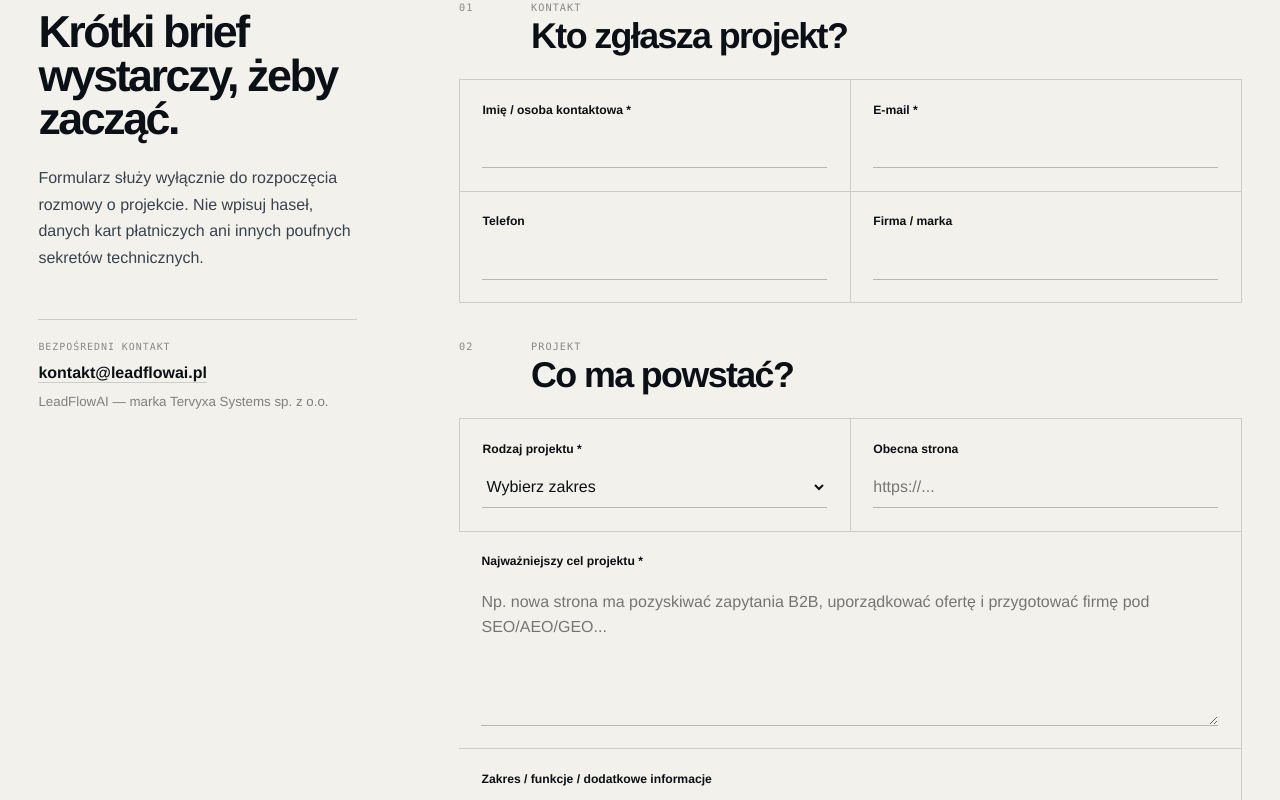
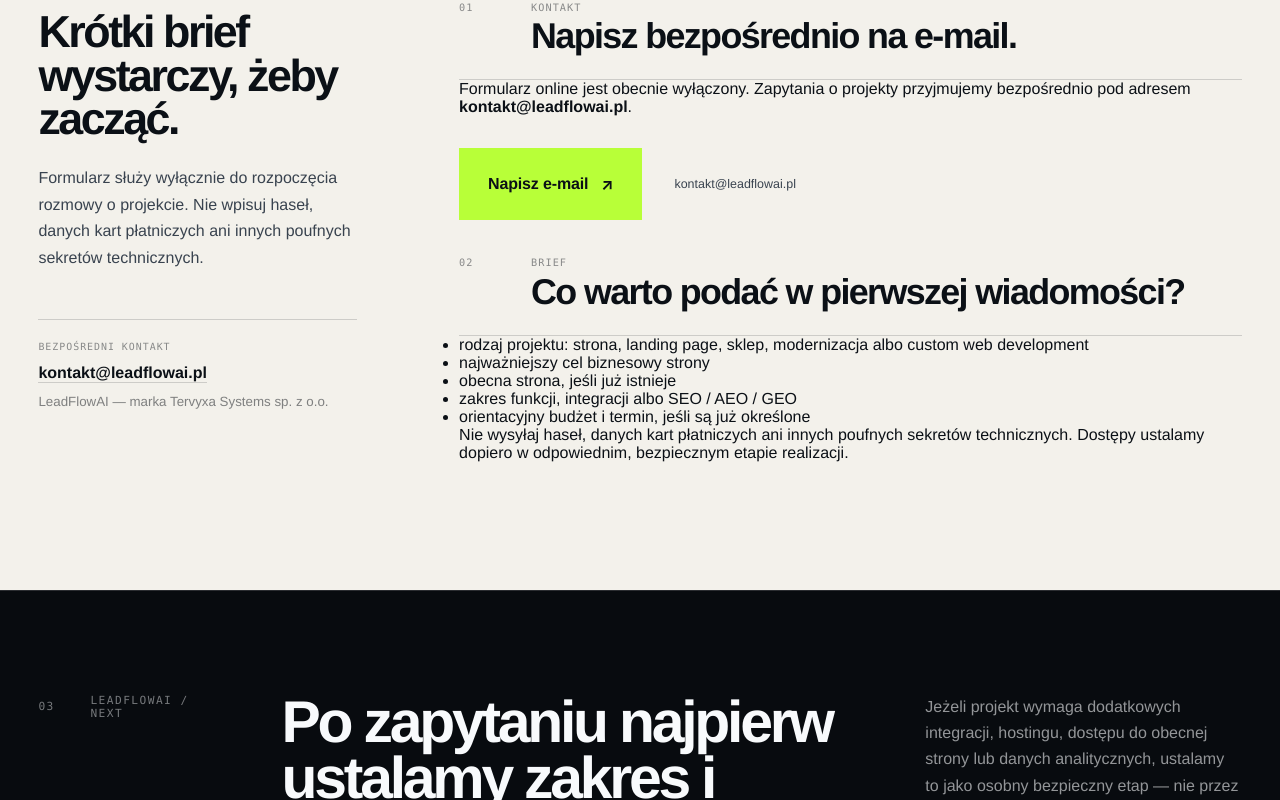
Before and after one commit to rcchemicalsszczecin-gif/leadflowaiweb-, a Next.js app: page /kontakt in a window 1280 px wide. Shown: the part 840-1640 px from the top of the page. Built offline with nearby package versions, Linux system fonts and the light colour scheme; no server answers.

Commit message:
fix: disable unconfigured lead delivery

```diff
--- a/components/lead-form.tsx
+++ b/components/lead-form.tsx
@@ -1,155 +1,55 @@
-"use client";
-
-import { useState } from "react";
-import { apiUrl } from "@/lib/runtime";
-import { budgetRanges, projectTypes } from "@/lib/lead";
 import { site } from "@/lib/site";
 
-type SubmitState =
-  | { kind: "idle" }
-  | { kind: "sending" }
-  | { kind: "success"; message: string }
-  | { kind: "error"; message: string; fallbackEmail?: string };
-
-type ErrorMap = Record<string, string>;
-
-const projectLabels: Record<(typeof projectTypes)[number], string> = {
-  "strona-firmowa": "Strona firmowa / usługowa",
-  "landing-page": "Landing page",
-  "e-commerce": "Sklep internetowy / e-commerce",
-  modernizacja: "Modernizacja / redesign",
-  "web-development": "Custom web development",
-  audyt: "Audyt strony",
-  "seo-aeo-geo": "SEO + AEO + GEO / AI Search",
-  inne: "Inny projekt WWW",
-};
-
-const budgetLabels: Record<(typeof budgetRanges)[number], string> = {
-  "nie-wiem": "Nie wiem — dobierzmy zakres",
-  "do-3000": "Do 3 000 zł",
-  "3000-6000": "3 000–6 000 zł",
-  "6000-12000": "6 000–12 000 zł",
-  "12000-plus": "12 000 zł+",
-};
-
-function FieldError({ name, errors }: { name: string; errors: ErrorMap }) {
-  const error = errors[name];
-  if (!error) return null;
-  return <p className="field-error" id={`${name}-error`} role="alert">{error}</p>;
-}
+const briefPoints = [
+  "rodzaj projektu: strona, landing page, sklep, modernizacja albo custom web development",
+  "najważniejszy cel biznesowy strony",
+  "obecna strona, jeśli już istnieje",
+  "zakres funkcji, integracji albo SEO / AEO / GEO",
+  "orientacyjny budżet i termin, jeśli są już określone",
+];
 
 export function LeadForm() {
-  const [startedAt, setStartedAt] = useState(() => Date.now());
-  const [state, setState] = useState<SubmitState>({ kind: "idle" });
-  const [errors, setErrors] = useState<ErrorMap>({});
-
-  async function handleSubmit(event: React.FormEvent<HTMLFormElement>) {
-    event.preventDefault();
-    if (state.kind === "sending") return;
-
-    const form = event.currentTarget;
-    const formData = new FormData(form);
-    const payload = {
-      name: formData.get("name"),
-      email: formData.get("email"),
-      phone: formData.get("phone"),
-      company: formData.get("company"),
-      projectType: formData.get("projectType"),
-      currentUrl: formData.get("currentUrl"),
-      goal: formData.get("goal"),
-      scope: formData.get("scope"),
-      budget: formData.get("budget"),
-      deadline: formData.get("deadline"),
-      website: formData.get("website"),
-      contactPermission: formData.get("contactPermission") === "on",
-      startedAt,
-    };
-
-    setErrors({});
-    setState({ kind: "sending" });
-
-    try {
-      const response = await fetch(apiUrl("/leads"), {
-        method: "POST",
-        headers: { "Content-Type": "application/json" },
-        body: JSON.stringify(payload),
-      });
-
-      const data = (await response.json().catch(() => ({}))) as {
-        ok?: boolean;
-        code?: string;
-        errors?: ErrorMap;
-        fallbackEmail?: string;
-      };
-
-      if (response.status === 202 && data.ok) {
-        form.reset();
-        setStartedAt(Date.now());
-        setState({ kind: "success", message: "Zapytanie zostało przyjęte. Odpowiemy na podany adres e-mail." });
-        return;
-      }
-
-      if (response.status === 422 && data.errors) {
-        setErrors(data.errors);
-        setState({ kind: "error", message: "Sprawdź zaznaczone pola formularza." });
-        return;
-      }
-
-      if (response.status === 429) {
-        setState({ kind: "error", message: "Wysłano zbyt wiele prób w krótkim czasie. Spróbuj ponownie później lub napisz e-mail.", fallbackEmail: site.email });
-        return;
-      }
-
-      setState({
-        kind: "error",
-        message: data.code === "DELIVERY_UNCONFIGURED"
-          ? "Formularz nie ma jeszcze skonfigurowanego kanału dostarczenia. Napisz bezpośrednio na e-mail."
-          : "Nie udało się bezpiecznie dostarczyć zapytania. Napisz bezpośrednio na e-mail.",
-        fallbackEmail: data.fallbackEmail || site.email,
-      });
-    } catch {
-      setState({ kind: "error", message: "Nie udało się połączyć z formularzem. Napisz bezpośrednio na e-mail.", fallbackEmail: site.email });
-    }
-  }
-
-  const describedBy = (name: string) => (errors[name] ? `${name}-error` : undefined);
-
   return (
-    <form className="lead-form" onSubmit={handleSubmit} noValidate>
-      <div className="form-section-head"><span>01</span><div><p className="form-kicker">KONTAKT</p><h2>Kto zgłasza projekt?</h2></div></div>
-      <div className="form-grid form-grid-two">
-        <label><span>Imię / osoba kontaktowa *</span><input name="name" autoComplete="name" required aria-invalid={Boolean(errors.name)} aria-describedby={describedBy("name")} /><FieldError name="name" errors={errors} /></label>
-        <label><span>E-mail *</span><input name="email" type="email" autoComplete="email" required aria-invalid={Boolean(errors.email)} aria-describedby={describedBy("email")} /><FieldError name="email" errors={errors} /></label>
-        <label><span>Telefon</span><input name="phone" type="tel" autoComplete="tel" /></label>
-        <label><span>Firma / marka</span><input name="company" autoComplete="organization" /></label>
+    <section className="lead-form" aria-labelledby="direct-contact-title">
+      <div className="form-section-head">
+        <span>01</span>
+        <div>
+          <p className="form-kicker">KONTAKT</p>
+          <h2 id="direct-contact-title">Napisz bezpośrednio na e-mail.</h2>
+        </div>
       </div>
 
-      <div className="form-section-head"><span>02</span><div><p className="form-kicker">PROJEKT</p><h2>Co ma powstać?</h2></div></div>
-      <div className="form-grid form-grid-two">
-        <label><span>Rodzaj projektu *</span><select name="projectType" defaultValue="" required aria-invalid={Boolean(errors.projectType)} aria-describedby={describedBy("projectType")}><option value="" disabled>Wybierz zakres</option>{projectTypes.map((type) => <option key={type} value={type}>{projectLabels[type]}</option>)}</select><FieldError name="projectType" errors={errors} /></label>
-        <label><span>Obecna strona</span><input name="currentUrl" type="url" inputMode="url" placeholder="https://..." aria-invalid={Boolean(errors.currentUrl)} aria-describedby={describedBy("currentUrl")} /><FieldError name="currentUrl" errors={errors} /></label>
+      <p>
+        Formularz online jest obecnie wyłączony. Zapytania o projekty przyjmujemy bezpośrednio
+        pod adresem <strong>{site.email}</strong>.
+      </p>
+
+      <div className="form-submit-row">
+        <a className="button button-primary button-large" href={`mailto:${site.email}`}>
+          Napisz e-mail
+          <span aria-hidden="true">↗</span>
+        </a>
+        <p>{site.email}</p>
       </div>
 
-      <label className="form-full"><span>Najważniejszy cel projektu *</span><textarea name="goal" rows={5} required minLength={20} placeholder="Np. nowa strona ma pozyskiwać zapytania B2B, uporządkować ofertę i przygotować firmę pod SEO/AEO/GEO..." aria-invalid={Boolean(errors.goal)} aria-describedby={describedBy("goal")} /><FieldError name="goal" errors={errors} /></label>
-      <label className="form-full"><span>Zakres / funkcje / dodatkowe informacje</span><textarea name="scope" rows={5} placeholder="Podstrony, sklep, chatbot, integracje, migracja, wielojęzyczność, CMS, konkretne wymagania..." /></label>
-
-      <div className="form-grid form-grid-two">
-        <label><span>Orientacyjny budżet *</span><select name="budget" defaultValue="nie-wiem" required aria-invalid={Boolean(errors.budget)} aria-describedby={describedBy("budget")}>{budgetRanges.map((range) => <option key={range} value={range}>{budgetLabels[range]}</option>)}</select><FieldError name="budget" errors={errors} /></label>
-        <label><span>Termin / ograniczenie czasowe</span><input name="deadline" placeholder="Np. do końca września / bez sztywnego terminu" /></label>
+      <div className="form-section-head">
+        <span>02</span>
+        <div>
+          <p className="form-kicker">BRIEF</p>
+          <h2>Co warto podać w pierwszej wiadomości?</h2>
+        </div>
       </div>
 
-      <div className="hp-field" aria-hidden="true"><label>Website<input name="website" tabIndex={-1} autoComplete="off" /></label></div>
-      <label className="permission-row"><input name="contactPermission" type="checkbox" required aria-invalid={Boolean(errors.contactPermission)} aria-describedby={describedBy("contactPermission")} /><span>Potwierdzam, że podane dane mogą zostać użyte do odpowiedzi na moje zapytanie. *</span></label>
-      <FieldError name="contactPermission" errors={errors} /><FieldError name="form" errors={errors} />
+      <ul>
+        {briefPoints.map((point) => (
+          <li key={point}>{point}</li>
+        ))}
+      </ul>
 
-      <div className="form-submit-row">
-        <button className="button button-primary button-large" type="submit" disabled={state.kind === "sending"}>{state.kind === "sending" ? "Wysyłanie…" : "Wyślij zapytanie"}<span aria-hidden="true">↗</span></button>
-        <p>Nie chcesz używać formularza? <a href={`mailto:${site.email}`}>{site.email}</a></p>
-      </div>
-
-      <div className={`form-status form-status-${state.kind}`} aria-live="polite" aria-atomic="true">
-        {state.kind !== "idle" && state.kind !== "sending" ? <><p>{state.message}</p>{state.kind === "error" && state.fallbackEmail ? <a href={`mailto:${state.fallbackEmail}`}>Napisz: {state.fallbackEmail}</a> : null}</> : state.kind === "sending" ? <p>Bezpiecznie przekazujemy zapytanie…</p> : null}
-      </div>
-    </form>
+      <p>
+        Nie wysyłaj haseł, danych kart płatniczych ani innych poufnych sekretów technicznych.
+        Dostępy ustalamy dopiero w odpowiednim, bezpiecznym etapie realizacji.
+      </p>
+    </section>
   );
 }
```
